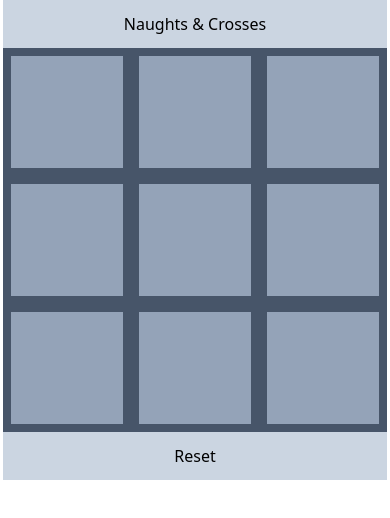
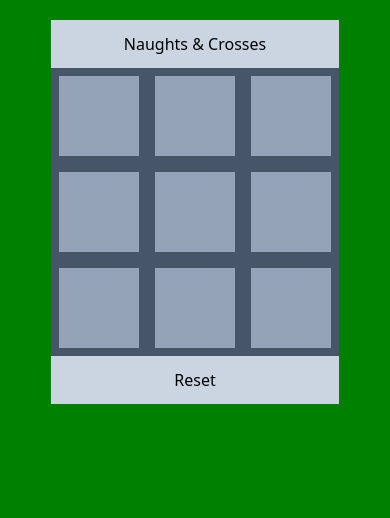
Before and after one commit to StevieBrooks/ReactNaughtsAndCrosses, a React (Create React App) app: page / in a window 390 px wide. Shown: the top 518 px of the page. Built offline with nearby package versions, Linux system fonts and the light colour scheme.

Commit message:
some responsive styling

```diff
--- a/src/App.css
+++ b/src/App.css
@@ -0,0 +1,3 @@
+body {
+    background-color: green;
+}
--- a/src/components/DashBoard.jsx
+++ b/src/components/DashBoard.jsx
@@ -14,7 +14,7 @@ export default function DashBoard() {
 
     return (
 
-        <div className="dashboard w-96 m-auto bg-slate-300 flex justify-center py-3">
+        <div className="dashboard w-72 sm:w-96 m-auto bg-slate-300 flex justify-center py-3">
             <Button btnTitle="Reset" btnFunction={resetFunc} />
         </div>
 
--- a/src/components/GameBoard.jsx
+++ b/src/components/GameBoard.jsx
@@ -11,10 +11,10 @@ export default function GameBoard() {
 
     return (
 
-        <div className="game-container">
+        <div className="game-container relative top-5 m-auto">
             <ScoreBoard />
 
-            <div className="game-board w-96 h-96 bg-slate-600 m-auto flex flex-wrap justify-center items-center">
+            <div className="game-board w-72 sm:w-96 h-72 sm:h-96 bg-slate-600 m-auto flex flex-wrap justify-center items-center">
                 {boardState.map((cell, index) => (
                     <GameCell key={index} index={index} />
                 ))}
--- a/src/components/GameCell.jsx
+++ b/src/components/GameCell.jsx
@@ -73,7 +73,7 @@ export default function GameCell( { index } ) {
 
 
     return (
-        <div className={`${index} game-cell w-28 h-28 m-2 bg-slate-400`} onClick={clickHandler}>
+        <div className={`${index} game-cell w-20 sm:w-28 h-20 sm:h-28 m-2 bg-slate-400`} onClick={clickHandler}>
             {
                boardState[index] === 1 ? <FaO style={{display: "block"}} /> : boardState[index] === 2 ? <FaX style={{display: "block"}} /> : null
 
--- a/src/components/ScoreBoard.jsx
+++ b/src/components/ScoreBoard.jsx
@@ -6,11 +6,11 @@ export default function ScoreBoard() {
 
     return (<>
         {gameActive || gameMessage == "" ?
-            <div className="scoreboard w-96 bg-slate-300 m-auto flex flex-wrap justify-around items-center py-3">
+            <div className="scoreboard w-72 sm:w-96 bg-slate-300 m-auto flex flex-wrap justify-around items-center py-3">
             <h3 className={`${player === 1 && "bg-green-500"}`}>P1: <span>{result[0]}</span></h3>
             <h3 className={`${player === 2 && "bg-green-500"}`}>P2: <span>{result[1]}</span></h3>
         </div>    :
-        <div className="scoreboard w-96 bg-slate-300 m-auto flex flex-wrap justify-around items-center py-3">{gameMessage}</div>
+        <div className="scoreboard w-72 sm:w-96 bg-slate-300 m-auto flex flex-wrap justify-around items-center py-3">{gameMessage}</div>
     }
     </>
 
```
